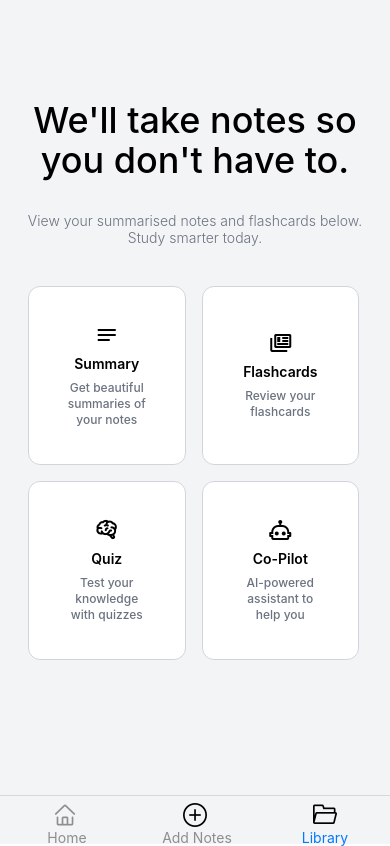
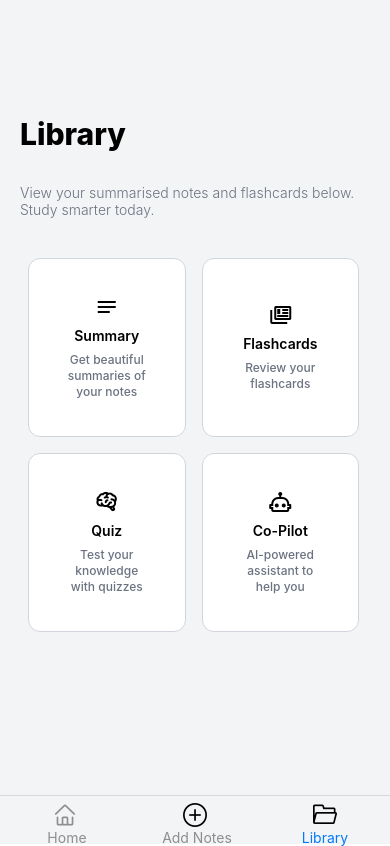
Before and after one commit to l-quincy01/StudyBru, a React Native app in the folder client/: screen /Notes in a window 390 px wide. Built offline with nearby package versions, Linux system fonts and the light colour scheme.

Commit message:
Feat: Library Screen  UI changes

```diff
--- a/client/src/Screens/NotesScreen.js
+++ b/client/src/Screens/NotesScreen.js
@@ -72,14 +72,20 @@ const NotesScreen = ({ navigation }) => {
   return (
     <ScrollView style={tw`bg-gray-100`}>
       <View style={tw`flex-1 flex-col px-5 gap-y-8 mt-25`}>
+        <Text style={tw`mt-4 text-3xl text-left font-extrabold`}>Library</Text>
+        <Text style={tw`text-gray-500 text-md text-left font-light`}>
+          View your summarised notes and flashcards below. Study smarter today.
+        </Text>
+        {/* -----------------------------------------------------------OLD UI-------------------------------------------------------------------------------*/}
+        {/*
         <Text style={tw`font-medium text-4xl text-center`}>
           We'll take notes so you don't have to.
         </Text>
 
         <Text style={tw`text-gray-500 text-md text-center font-light`}>
           View your summarised notes and flashcards below. Study smarter today.
-        </Text>
-
+        </Text> */}
+        {/* -----------------------------------------------------------OLD UI-------------------------------------------------------------------------------*/}
         {/* FlatList Approach, a lot cleaner */}
         <FlatList
           data={data}
--- a/client/src/Screens/SplashScreen.js
+++ b/client/src/Screens/SplashScreen.js
@@ -322,6 +322,7 @@ const SplashScreen = ({ navigation }) => {
             </View>
 
             <View style={tw`flex-1  `}>
+              {/* -----------------------------------------------------------OLD UI-------------------------------------------------------------------------------*/}
               {/*Headline */}
               {/* <Text
                 style={tw` mt-10 font-medium text-3xl text-center justify-between items-center`}
@@ -383,7 +384,7 @@ const SplashScreen = ({ navigation }) => {
                 </Text>
 
               </TouchableOpacity> */}
-
+              {/* -----------------------------------------------------------OLD UI-------------------------------------------------------------------------------*/}
               <View style={tw`flex flex-col my-5 gap-y-7 `}>
                 <View style={tw`flex flex-row items-center gap-x-5`}>
                   <MaterialCommunityIcons
@@ -450,7 +451,6 @@ const SplashScreen = ({ navigation }) => {
                 </View>
               </View>
 
-              <Text style={tw`text-xl font-semibold my-3`}>Get started</Text>
               <TouchableOpacity
                 style={tw` rounded-2xl bg-black items-center  gap-3 justify-center flex flex-row p-5`}
               >
@@ -459,6 +459,7 @@ const SplashScreen = ({ navigation }) => {
                 </Text>
                 <AntDesign name="upload" size={24} color="white" />
               </TouchableOpacity>
+              {/* -----------------------------------------------------------OLD UI-------------------------------------------------------------------------------*/}
               {/* <Pressable
                 onPress={pickDocument}
                 style={tw` bg-white  gap-x-5 flex flex-row  items-center border-2 border-gray-300 p-5 w-full rounded-xl`}
@@ -489,7 +490,7 @@ const SplashScreen = ({ navigation }) => {
                   Compatible with pdf, .docx, .pptx
                 </Text>
               </View> */}
-
+              {/* -----------------------------------------------------------OLD UI-------------------------------------------------------------------------------*/}
               <View style={tw`text-left my-5 gap-y-5`}>
                 <Text style={tw`text-lg text-gray-400 font-semibold`}>
                   Recently Viewed
@@ -524,7 +525,7 @@ const SplashScreen = ({ navigation }) => {
                   )}
                 </View>
               </View>
-
+              {/* -----------------------------------------------------------OLD UI-------------------------------------------------------------------------------*/}
               {/* <Pressable
                 onPress={pickDocument}
                 style={tw` bg-white  gap-x-5 flex flex-row  items-center border-2 border-gray-300 p-5 w-full rounded-xl`}
@@ -535,6 +536,7 @@ const SplashScreen = ({ navigation }) => {
                   Upload Your Study Material
                 </Text>
               </Pressable> */}
+              {/* -----------------------------------------------------------OLD UI-------------------------------------------------------------------------------*/}
             </View>
           </ScrollView>
         </>
```
